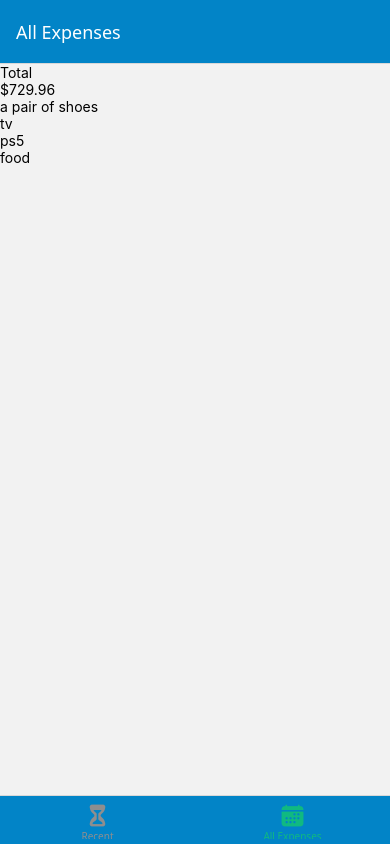
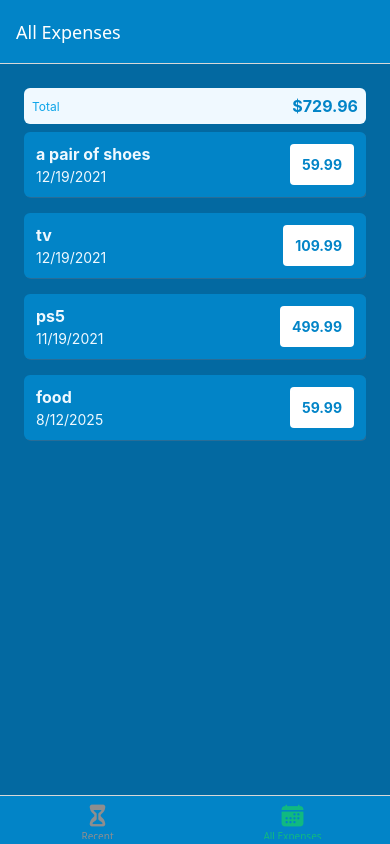
Before and after one commit to KamelAlAridi/TrackIt, a React Native app: screen /AllExpenses in a window 390 px wide. Built offline with nearby package versions, Linux system fonts and the light colour scheme.

Commit message:
added atyles for expenses screens

```diff
--- /dev/null
+++ b/components/ExpenseItem.tsx
@@ -0,0 +1,63 @@
+import { View, Text, Pressable, StyleSheet, TextBase } from "react-native";
+import React from "react";
+import { Expense } from "../types";
+import { GlobalStyles } from "../constants/styles";
+
+type Props = {
+  expense: Expense;
+};
+
+export default function ExpenseItem({ expense }: Props) {
+  return (
+    <Pressable>
+      <View style={styles.expenseItem}>
+        <View>
+          <Text style={[styles.textBase, styles.description]}>
+            {expense.description}
+          </Text>
+          <Text style={styles.textBase}>
+            {expense.date.toLocaleDateString()}
+          </Text>
+        </View>
+        <View style={styles.amountContainer}>
+          <Text style={styles.amount}>{expense.amount}</Text>
+        </View>
+      </View>
+    </Pressable>
+  );
+}
+
+const styles = StyleSheet.create({
+  expenseItem: {
+    padding: 12,
+    marginVertical: 8,
+    backgroundColor: GlobalStyles.colors.primary500,
+    flexDirection: "row",
+    justifyContent: "space-between",
+    borderRadius: 6,
+    elevation: 3,
+    shadowColor: GlobalStyles.colors.gray500,
+    shadowOffset: { width: 1, height: 1 },
+    shadowOpacity: 0.4,
+  },
+  textBase: {
+    color: GlobalStyles.colors.primary50,
+  },
+  description: {
+    fontSize: 16,
+    marginBottom: 4,
+    fontWeight: "bold",
+  },
+  amountContainer: {
+    paddingHorizontal: 12,
+    paddingVertical: 4,
+    backgroundColor: "white",
+    justifyContent: "center",
+    alignItems: "center",
+    borderRadius: 4,
+  },
+  amount: {
+    color: GlobalStyles.colors.primary500,
+    fontWeight: "bold",
+  },
+});
--- a/components/ExpensesList.tsx
+++ b/components/ExpensesList.tsx
@@ -1,13 +1,14 @@
 import { View, Text, FlatList } from "react-native";
 import React from "react";
 import { Expense } from "../types";
+import ExpenseItem from "./ExpenseItem";
 
 type Props = {
   expenses: Expense[];
 };
 
 function renderExpenseItem(itemData: { item: Expense }) {
-  return <Text>{itemData.item.description}</Text>;
+  return <ExpenseItem expense={itemData.item} />;
 }
 
 export default function ExpensesList({ expenses }: Props) {
--- a/components/ExpensesOutput.tsx
+++ b/components/ExpensesOutput.tsx
@@ -1,8 +1,9 @@
-import { View } from "react-native";
+import { StyleSheet, View } from "react-native";
 import React from "react";
 import { Expense } from "../types";
 import ExpensesSummary from "./ExpensesSummary";
 import ExpensesList from "./ExpensesList";
+import { GlobalStyles } from "../constants/styles";
 
 type Props = {
   expenses?: Expense[];
@@ -38,9 +39,18 @@
 
 export default function ExpensesOutput({ expenses, period }: Props) {
   return (
-    <View>
+    <View style={styles.container}>
       <ExpensesSummary expenses={DUMMYEX} period={period} />
       <ExpensesList expenses={DUMMYEX} />
     </View>
   );
 }
+
+const styles = StyleSheet.create({
+  container: {
+    padding: 24,
+    paddingBottom: 0,
+    backgroundColor: GlobalStyles.colors.primary700,
+    flex: 1,
+  },
+});
--- a/components/ExpensesSummary.tsx
+++ b/components/ExpensesSummary.tsx
@@ -1,6 +1,7 @@
-import { View, Text } from "react-native";
+import { View, Text, StyleSheet } from "react-native";
 import React from "react";
 import { Expense } from "../types";
+import { GlobalStyles } from "../constants/styles";
 
 type Props = {
   period: string;
@@ -13,9 +14,29 @@
   }, 0);
 
   return (
-    <View>
-      <Text>{period}</Text>
-      <Text>${expensesSum.toFixed(2)}</Text>
+    <View style={styles.container}>
+      <Text style={styles.period}>{period}</Text>
+      <Text style={styles.sum}>${expensesSum.toFixed(2)}</Text>
     </View>
   );
 }
+
+const styles = StyleSheet.create({
+  container: {
+    padding: 8,
+    backgroundColor: GlobalStyles.colors.primary50,
+    borderRadius: 6,
+    flexDirection: "row",
+    justifyContent: "space-between",
+    alignItems: "center",
+  },
+  period: {
+    fontSize: 12,
+    color: GlobalStyles.colors.primary400,
+  },
+  sum: {
+    fontSize: 16,
+    fontWeight: "bold",
+    color: GlobalStyles.colors.primary500,
+  },
+});
--- a/screens/RecentExpenses.tsx
+++ b/screens/RecentExpenses.tsx
@@ -3,5 +3,5 @@
 import ExpensesOutput from "../components/ExpensesOutput";
 
 export default function RecentExpenses() {
-  return <ExpensesOutput period="Last & Days" />;
+  return <ExpensesOutput period="Last 7 Days" />;
 }
```
